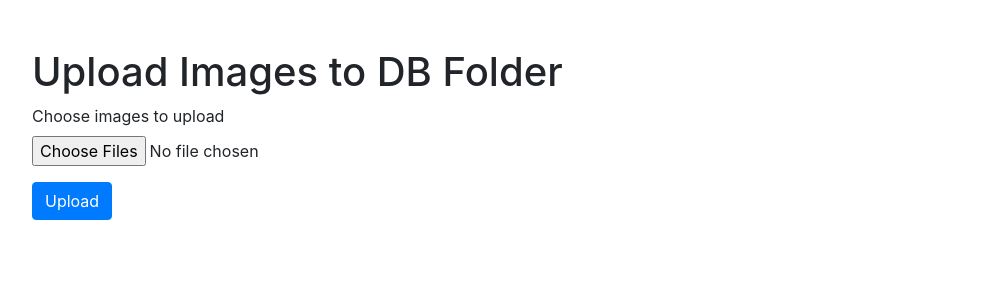
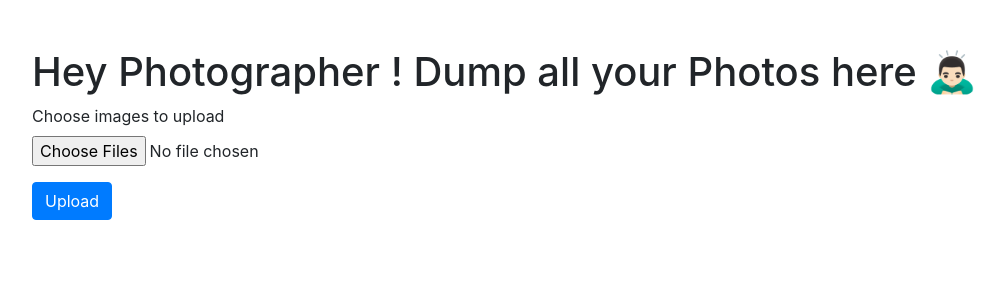
Before and after one commit to Divyanshu11011/atithi-photobooth, a Flask app: page / in a window 1280 px wide. Shown: the top 300 px of the page, without its empty margins (53-1057 px from the left). Run offline with Flask 3, Linux system fonts and the light colour scheme; some libraries are stand-ins or nearby versions.

Commit message:
Update index.html

```diff
--- a/templates/index.html
+++ b/templates/index.html
@@ -8,7 +8,7 @@
 </head>
 <body>
     <div class="container">
-        <h1 class="mt-5">Upload Images to DB Folder</h1>
+        <h1 class="mt-5">Hey Photographer ! Dump all your Photos here 🙇🏻‍♂️</h1>
         <form action="/upload_db" method="post" enctype="multipart/form-data">
             <div class="form-group">
                 <label for="file">Choose images to upload</label>
```
